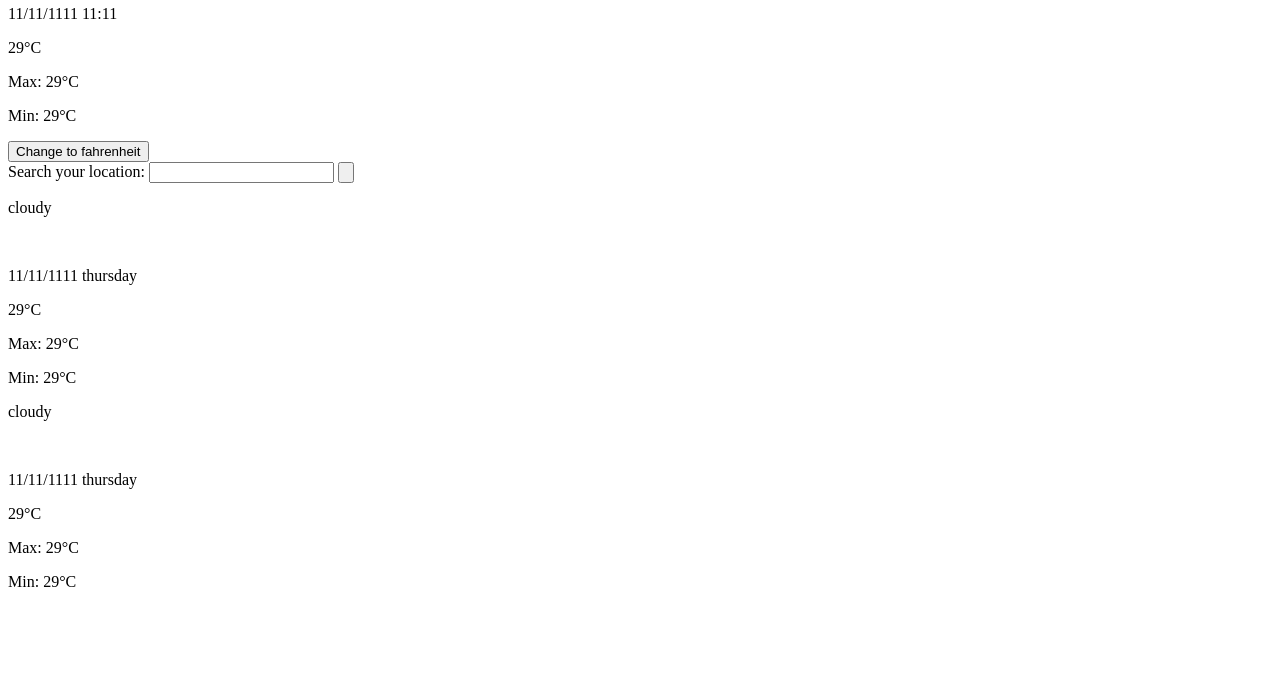
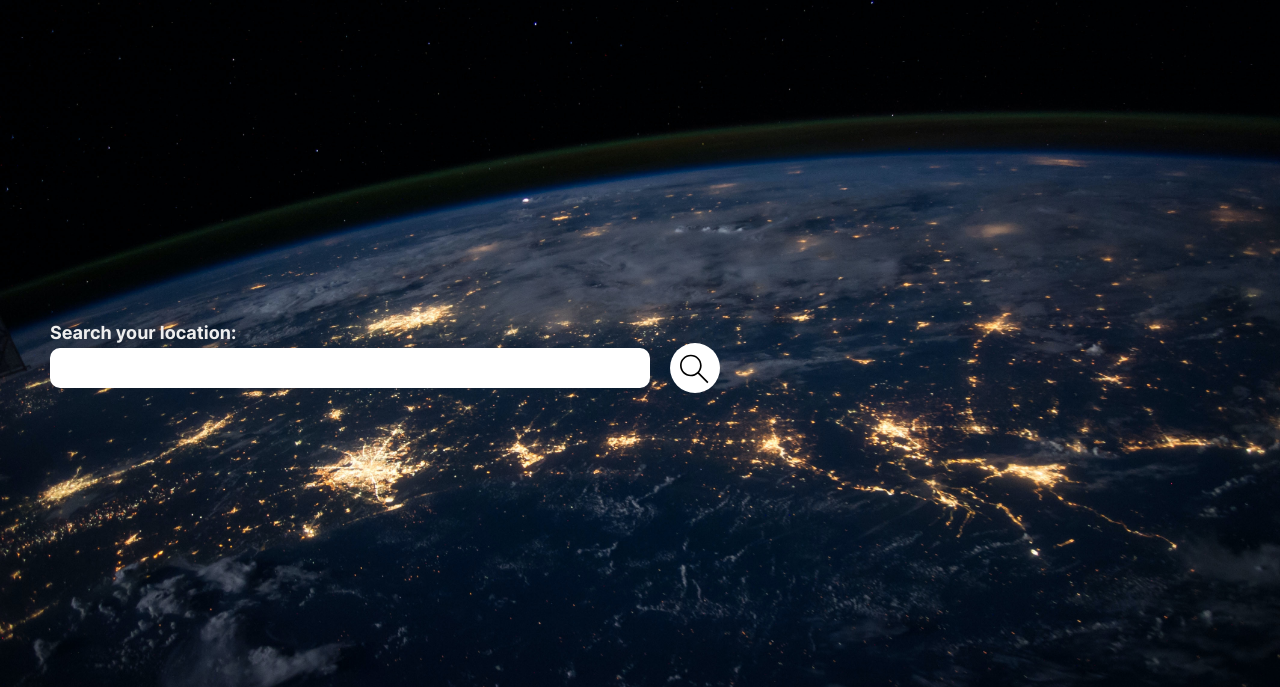
Before and after one commit to Joao-ar11/WeatherApp, a website built with webpack: page src/index.html in a window 1280 px wide. Shown: the part 113-800 px from the top of the page. Built offline with nearby package versions, Linux system fonts and the light colour scheme.

Commit message:
Add styling to the html

```diff
--- a/src/index.html
+++ b/src/index.html
@@ -4,22 +4,24 @@
     <meta charset="UTF-8" />
     <meta name="viewport" content="width=device-width, initial-scale=1.0" />
     <link rel="icon" href="./assets/images/favicon.png" />
+    <link rel="stylesheet" href="./style.css">
     <script type="module" src="./index.js" defer></script>
     <title>WeatherApp</title>
   </head>
   <body>
     <div class="container">
+      <h1>Weather App</h1>
       <div class="current-container">
-        <p class="location">Location</p>
-        <p class="current-condition-text">cloudy</p>
+        <p class="location"></p>
+        <p class="current-date"></p>
+        <p class="current-condition-text"></p>
         <img src="" class="current-condition-icon" />
-        <p class="current-date">11/11/1111 11:11</p>
-        <p class="current-temperature">29°C</p>
+        <p class="current-temperature"></p>
         <p class="max-temperature">
-          Max: <span class="current-max-temperature">29°C</span>
+          Max: <span class="current-max-temperature"></span>
         </p>
         <p class="min-temperature">
-          Min: <span class="current-min-temperature">29°C</span>
+          Min: <span class="current-min-temperature"></span>
         </p>
         <button class="change-unit">Change to fahrenheit</button>
       </div>
@@ -27,34 +29,36 @@
         <label for="search-input" class="search-label"
           >Search your location:</label
         >
-        <input type="text" id="search-input" class="search-input" />
-        <button type="submit" class="search-button">
-          <img src="./assets/images/magnify.svg" alt="Search" />
-        </button>
+        <div class="input-container">
+          <input type="text" id="search-input" class="search-input" />
+          <button type="submit" class="search-button">
+            <img src="./assets/images/magnify.svg" alt="Search" class="search-icon"/>
+          </button>
+        </div>
       </form>
       <div class="forecasts-section">
         <div class="forecast-container">
-          <p class="forecast-condition-text">cloudy</p>
+          <p class="forecast-date"></p>
+          <p class="forecast-condition-text"></p>
           <img src="" class="forecast-condition-icon" />
-          <p class="forecast-date">11/11/1111 thursday</p>
-          <p class="forecast-temperature">29°C</p>
+          <p class="forecast-temperature"></p>
           <p class="max-temperature">
-            Max: <span class="forecast-max-temperature">29°C</span>
+            Max: <span class="forecast-max-temperature"></span>
           </p>
           <p class="min-temperature">
-            Min: <span class="forecast-min-temperature">29°C</span>
+            Min: <span class="forecast-min-temperature"></span>
           </p>
         </div>
         <div class="forecast-container">
-          <p class="forecast-condition-text">cloudy</p>
+          <p class="forecast-date"></p>
+          <p class="forecast-condition-text"></p>
           <img src="" class="forecast-condition-icon" />
-          <p class="forecast-date">11/11/1111 thursday</p>
-          <p class="forecast-temperature">29°C</p>
+          <p class="forecast-temperature"></p>
           <p class="max-temperature">
-            Max: <span class="forecast-max-temperature">29°C</span>
+            Max: <span class="forecast-max-temperature"></span>
           </p>
           <p class="min-temperature">
-            Min: <span class="forecast-min-temperature">29°C</span>
+            Min: <span class="forecast-min-temperature"></span>
           </p>
         </div>
       </div>
--- a/src/js/interface.js
+++ b/src/js/interface.js
@@ -70,7 +70,7 @@ const Interface = (() => {
   function changeWeather(weather) {
     if (firstTime) {
       firstTime = false;
-      document.querySelector(".current-container").style.display = "grid";
+      document.querySelector(".current-container").style.display = "flex";
       document.querySelector(".forecasts-section").style.display = "flex";
     }
     changeCurrentWeahter(weather);
--- /dev/null
+++ b/src/style.css
@@ -0,0 +1,127 @@
+* {
+    margin: 0;
+    padding: 0;
+    box-sizing: border-box;
+}
+
+@font-face {
+    font-family: "Inter";
+    src: url("./assets/Inter.ttf");
+}
+
+:root {
+    font-size: 18px;
+    font-weight: 700;
+    font-family: "Inter", system-ui, -apple-system, BlinkMacSystemFont, 'Segoe UI', Roboto, Oxygen, Ubuntu, Cantarell, 'Open Sans', 'Helvetica Neue', sans-serif;
+}
+
+html, body {
+    height: 100vh;
+}
+
+.container {
+    padding-top: 20px;
+    padding-left: 50px;
+    height: 100vh;
+    background-image: url("./assets/images/background.jpg");
+    background-size: cover;
+    color: #EEEEEE;
+    display: grid;
+    grid-template-rows: 90px 325px 100px 300px;
+}
+
+h1 {
+    text-align: center;
+}
+
+.current-container, .forecasts-section {
+    display: none;
+}
+
+.current-container {
+    margin-bottom: 50px;
+    width: 400px;
+    flex-direction: column;
+    justify-content: flex-start;
+    gap: 5px;
+}
+
+.current-condition-icon {
+    width: 75px;
+    height: 75px;
+}
+
+.change-unit {
+    cursor: pointer;
+    margin-top: 20px;
+    padding: 10px;
+    width: 200px;
+    background-color: #EEEEEE;
+    font-size: 1rem;
+    border: none;
+    border-radius: 20px;
+    transition: scale 200ms ease-in-out;
+}
+
+.change-unit:hover {
+    scale: 1.1;
+}
+
+.search-form {
+    grid-row: 3 / 4;
+    display: flex;
+    flex-direction: column;
+}
+
+.input-container {
+    display: flex;
+    align-items: center;
+    gap: 20px;
+}
+
+.search-input {
+    padding-left: 10px;
+    width: 600px;
+    height: 40px;
+    font-size: 18px;
+    border: none;
+    border-radius: 10px;
+}
+
+.search-button {
+    height: 50px;
+    width: 50px;
+    background-color: #FFFFFF;
+    border: none;
+    border-radius: 50%;
+    display: flex;
+    justify-content: center;
+    align-items: center;
+    transition: scale 200ms ease-in-out;
+}
+
+.search-button:hover {
+    cursor: pointer;
+    scale: 1.05;
+}
+
+.search-icon {
+    height: 40px;
+    width: 40px;
+}
+
+.forecasts-section {
+    gap: 20px;
+}
+
+.max-temperature {
+    color: #DA0000
+}
+
+.min-temperature {
+    color: #0000ff
+}
+
+.max-temperature > span, .min-temperature > span {
+    color: #FFFFFF
+}
```
Also changed, not shown: src/index.js (+5 -3 lines), src/assets/images/loading.gif (added).
